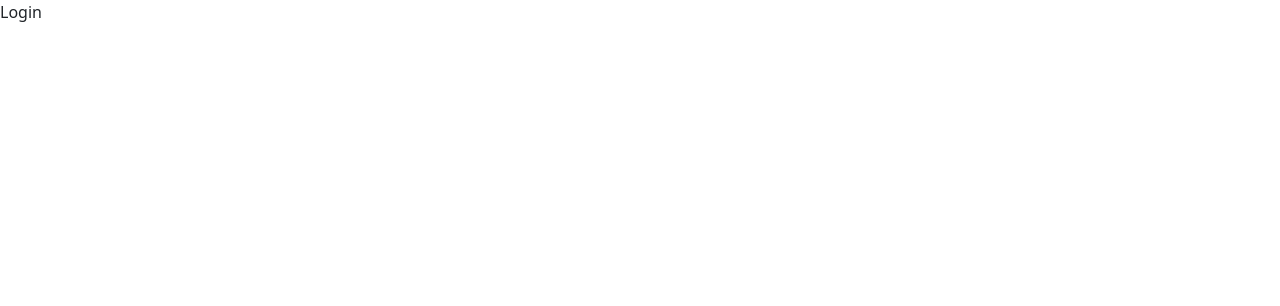
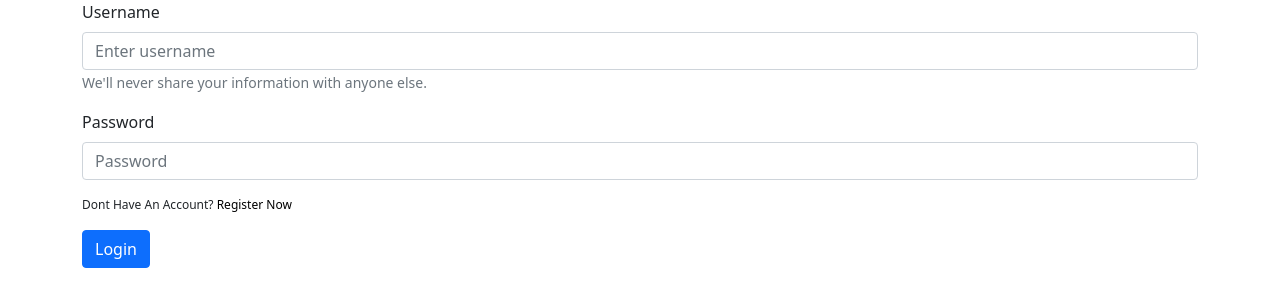
Before and after one commit to InsiderJanggo/japaneseit, a React (Vite) app in the folder client/: page /login in a window 1280 px wide. Shown: the top 306 px of the page. Built offline with nearby package versions, Linux system fonts and the light colour scheme; no server answers; a web font is replaced by a local one.

Commit message:
add register and login.jsx

```diff
--- a/client/src/components/Login.jsx
+++ b/client/src/components/Login.jsx
@@ -1,9 +1,99 @@
-import React, {useState} from 'react'
+import React, {useState, useEffect} from 'react'
+import {Form, Button, Container} from 'react-bootstrap'
+import axios from 'axios'
 
 export default function Login() {
+    const [username, setUsername] = useState("");
+    const [password, setPassword] = useState("");
+    var [usernameError, setUsernameError] = useState()
+    var [passwordError, setPasswordError] = useState()
+    const [loginStatus, setLoginStatus] = useState();
+
+    axios.defaults.withCredentials = true;
+
+    const validate = () => {
+        if(!username) {
+            setUsernameError('Username cant be empty')
+            return false
+        } else if(!password) {
+            setPasswordError('Password Cant Be Empty')
+            return false
+        }
+        return true
+    }
+
+    const handleSubmit = (event) => {
+        event.preventDefault();
+        const isValid = validate();
+        if(isValid) {
+            axios.post('http://localhost:5000/auth/login', {
+                username: username,
+                password: password
+            })
+            .then((res) => {
+                if (res.data.message) {
+                    setLoginStatus(res.data.message);
+                } else {
+                    setLoginStatus(response.data[0]);
+                }
+            })
+            .catch((err) => {
+                console.error(err)
+            })
+        }
+    }
+
+    useEffect(() => {
+        axios.get('http://localhost:5000/auth')
+        .then((res) => {
+            setLoginStatus(res.data.user[0]);
+        })
+        .catch((err) => {
+            console.error(err)
+        })
+    }, [])
+
     return(
-        <div>
-            Login
-        </div>
+       <>
+           <Container>
+                <Form onSubmit={handleSubmit}>
+                    <Form.Group className="mb-3" controlId="formBasicUsername">
+                    <div style={{ fontSize: '12px', color: 'red' }}>
+                        {usernameError}
+                    </div>
+                    <Form.Label>Username</Form.Label>
+                    <Form.Control type="text" placeholder="Enter username"
+                    onChange={(e) => {
+                        setUsername(e.target.value)
+                    }}
+                    />
+                    <Form.Text className="text-muted">
+                        We'll never share your information with anyone else.
+                    </Form.Text>
+                    </Form.Group>
+
+                    <Form.Group className="mb-3" controlId="formBasicPassword">
+                        <div style={{ fontSize: '12px', color: 'red' }}>
+                            {passwordError}
+                        </div>
+                        <Form.Label>Password</Form.Label>
+                        <Form.Control type="password" placeholder="Password"
+                        onChange={(e) => {
+                            setPassword(e.target.value)
+                        }}
+                        />
+                    </Form.Group>
+
+                    <Form.Group className="mb-3" controlId="formBasicCheckbox">
+                        <div style={{ fontSize: '12px' }}>
+                            Dont Have An Account? <a href="/register">Register Now</a>
+                        </div>
+                    </Form.Group>
+                    <Button variant="primary" type="submit">
+                        Login
+                    </Button>
+                </Form>
+           </Container>
+       </>
     )
 }
--- /dev/null
+++ b/client/src/components/Register.jsx
@@ -0,0 +1 @@
+import React, {useState} from 'react'
```
